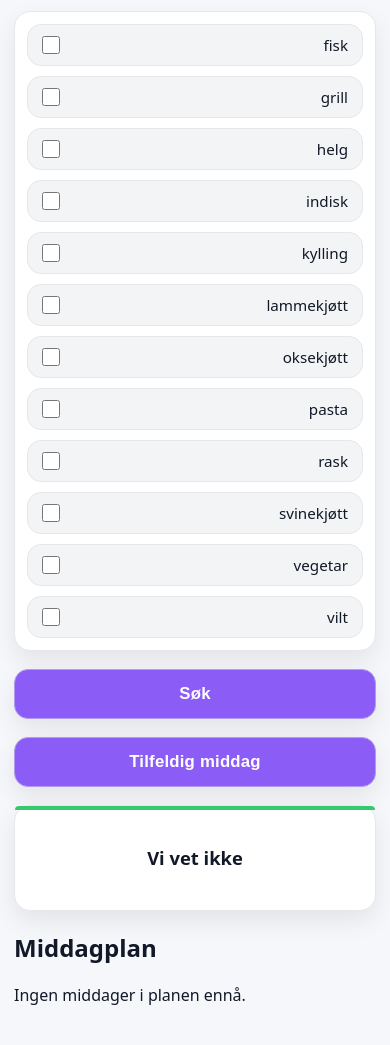
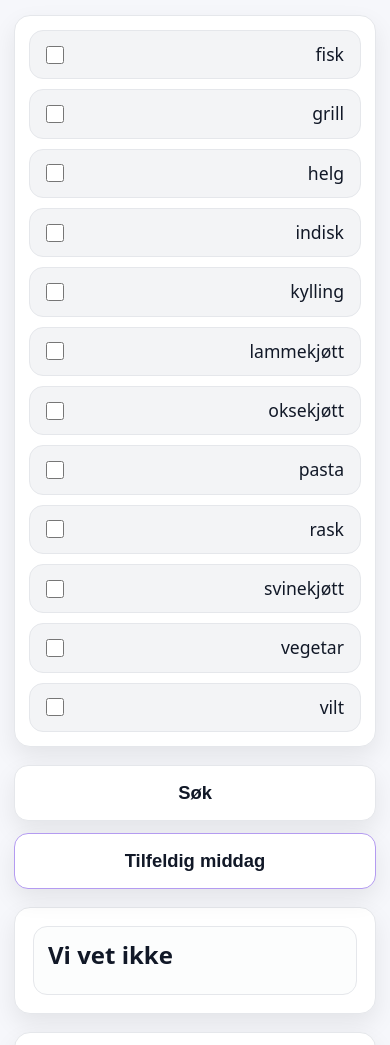
Before and after one commit to krhoybraten/hva-er-det-til-middag, a plain HTML site: page index.html in a window 390 px wide. Shown: the part 83-1128 px from the top of the page. Drawn offline with Linux system fonts and the light colour scheme.

Commit message:
Styling for dinner-plan

```diff
--- a/css/style.css
+++ b/css/style.css
@@ -1,15 +1,17 @@
-/* ===== Theme ===== */
+/* css/style.css */
+
+/* ---------- Theme (flat, no gradients) ---------- */
 :root{
-  --bg: #0f172a;
-  --panel: #111827;
-  --chip: #1f2937;
+  --bg: #0f172a;         /* slate-900 */
+  --panel: #111827;      /* gray-900 */
+  --chip: #1f2937;       /* gray-800 */
   --text: #f9fafb;
   --muted: #9ca3af;
   --border: #374151;
-  --accent: #8b5cf6;   /* violet */
-  --accent2: #22c55e;  /* green */
+  --accent: #8b5cf6;     /* violet */
+  --danger: #ef4444;     /* red */
+  --radius: 16px;
   --shadow: 0 10px 24px rgba(0,0,0,.35);
-  --radius: 16px;
 }
 
 @media (prefers-color-scheme: light){
@@ -24,21 +26,21 @@
   }
 }
 
-/* ===== Base ===== */
+/* ---------- Base ---------- */
 *{ box-sizing: border-box; }
 
 body{
   margin: 0;
-  padding: 36px 20px;
+  padding: 32px 18px;
   font-family: system-ui, -apple-system, "Segoe UI", Roboto, Helvetica, Arial, sans-serif;
   background: var(--bg);
   color: var(--text);
 }
 
 #header{
-  max-width: 860px;
+  max-width: 980px;
   margin: 0 auto 18px;
-  font-size: clamp(1.7rem, 3vw, 2.3rem);
+  font-size: clamp(1.9rem, 3vw, 2.4rem);
   font-weight: 800;
   letter-spacing: .2px;
 }
@@ -49,12 +51,14 @@ body{
   height: 1px;
   margin-top: 12px;
   background: var(--border);
-  opacity: .7;
+  opacity: .8;
 }
 
-/* Shared panel look */
-#facets, #middag > ul > li{
-  max-width: 860px;
+/* Shared section card look */
+#facets,
+#middag,
+#dinner-plan{
+  max-width: 980px;
   margin: 0 auto 18px;
   background: var(--panel);
   border: 1px solid var(--border);
@@ -62,7 +66,7 @@ body{
   box-shadow: var(--shadow);
 }
 
-/* ===== Facets (chips) ===== */
+/* ---------- Facets (chips) ---------- */
 #facets{
   padding: 14px;
   display: flex;
@@ -70,7 +74,7 @@ body{
   gap: 10px;
 }
 
-/* Override inline style.display = "block" from JS */
+/* Your JS sets label.display = "block" inline, so override it */
 #facets label{
   display: inline-flex !important;
   align-items: center;
@@ -78,14 +82,16 @@ body{
 
   padding: 10px 14px;
   border-radius: 999px;
+
   background: var(--chip);
   border: 1px solid var(--border);
 
   cursor: pointer;
   user-select: none;
-  font-size: 0.95rem;
+  font-size: 1.05rem;
+  line-height: 1.1;
 
-  transition: transform .12s ease, border-color .12s ease, background .12s ease;
+  transition: transform .12s ease, background .12s ease, border-color .12s ease;
 }
 
 #facets label:hover{
@@ -93,7 +99,6 @@ body{
   border-color: color-mix(in srgb, var(--border), var(--text) 18%);
 }
 
-/* Checkbox itself */
 #facets input[type="checkbox"]{
   width: 18px;
   height: 18px;
@@ -101,106 +106,184 @@ body{
   accent-color: var(--accent);
 }
 
-/* Selected chip (pure CSS): uses :has() */
 #facets label:has(input:checked){
+  background: color-mix(in srgb, var(--accent), var(--chip) 82%);
   border-color: color-mix(in srgb, var(--accent), var(--border) 35%);
-  background: color-mix(in srgb, var(--accent), var(--chip) 82%);
 }
 
-/* Fallback: if browser doesn’t support :has(), it still looks fine */
-@supports not selector(label:has(input:checked)){
-  /* no-op */
+/* ---------- Buttons row ---------- */
+#search-buttons{
+  max-width: 980px;
+  margin: 0 auto 18px;
+
+  display: flex;
+  gap: 12px;
+  flex-wrap: wrap;
 }
 
-/* ===== Buttons ===== */
-button {
-  max-width: 860px;
-  width: 100%;
-  display: block;
-  margin: 0 auto 18px;
+#search-buttons button{
+  flex: 1;
+  min-width: 220px;
 
   padding: 14px 16px;
   border-radius: 14px;
+  border: 1px solid var(--border);
+
+  background: var(--panel);
+  color: var(--text);
+
+  font-size: 1.1rem;
+  font-weight: 800;
+  cursor: pointer;
+
+  box-shadow: var(--shadow);
+  transition: transform .12s ease, border-color .12s ease;
+}
+
+#search-buttons button:hover{
+  transform: translateY(-1px);
+  border-color: color-mix(in srgb, var(--border), var(--text) 18%);
+}
+
+#search-buttons button:active{
+  transform: translateY(0);
+}
+
+/* Make the "random" button slightly accented without gradients */
+#random-dinner{
+  border-color: color-mix(in srgb, var(--accent), var(--border) 45%) !important;
+}
+
+/* ---------- Result list (#middag) ---------- */
+#middag{
+  padding: 18px;
+}
+
+#middag ul{
+  margin: 0;
+  padding-left: 0;
+  list-style: none;
+  display: grid;
+  gap: 14px;
+}
+
+#middag li{
+  padding: 14px;
+  border: 1px solid var(--border);
+  border-radius: 14px;
+  background: color-mix(in srgb, var(--panel), var(--chip) 22%);
+}
+
+#middag h2, #middag h3{
+  margin: 0 0 10px 0;
+  font-size: 1.35rem;
+  line-height: 1.2;
+}
+
+#middag a{
+  color: color-mix(in srgb, var(--accent), var(--text) 15%);
+  text-decoration: none;
+}
+#middag a:hover{ text-decoration: underline; }
+
+/* Buttons inside results (e.g. "Legg til i middagplan") */
+#middag button{
+  margin-top: 10px;
+  padding: 10px 12px;
+  border-radius: 12px;
   border: 1px solid color-mix(in srgb, var(--accent), var(--border) 45%);
   background: var(--accent);
   color: white;
-
-  font-size: 1.05rem;
   font-weight: 800;
-  letter-spacing: .2px;
   cursor: pointer;
-
-  box-shadow: var(--shadow);
-  transition: transform .12s ease, filter .12s ease;
 }
 
-button:hover{
-  transform: translateY(-1px);
-  filter: brightness(1.02);
+/* Recipe list inside a dinner card */
+#middag li ul{
+  margin-top: 10px;
+  padding-left: 1.2rem;
+  list-style: disc;
+}
+#middag li ul li{
+  padding: 0;
+  border: 0;
+  background: transparent;
 }
 
-button:active{
-  transform: translateY(0);
-  filter: brightness(.98);
+/* ---------- Dinner plan ---------- */
+#dinner-plan{
+  padding: 18px;
 }
 
-/* ===== Result ===== */
-#middag h3 {
-  text-align: center;
-  font-size: clamp(1.15rem, 2vw, 1.6rem);
-  font-weight: 850;
-
+#dinner-plan h2{
+  margin: 0 0 12px 0;
+  font-size: 1.4rem;
 }
 
-#middag > ul {
-  padding: 0px;
+#dinner-plan ul{
+  margin: 0;
+  padding-left: 0;
+  list-style: none;
+  display: grid;
+  gap: 10px;
 }
 
-#middag > ul > li {
-  padding: 22px 18px;
-  line-height: 1.25;
-  position: relative;
-  list-style: none;
+#dinner-plan li{
+  display: flex;
+  align-items: center;
+  justify-content: space-between;
+  gap: 12px;
+
+  padding: 12px 14px;
+  border: 1px solid var(--border);
+  border-radius: 14px;
+  background: color-mix(in srgb, var(--panel), var(--chip) 22%);
 }
 
-/* subtle “card accent” */
-#middag > ul > li::before{
-  content:"";
-  position:absolute;
-  inset: 0 0 auto 0;
-  height: 4px;
-  background: var(--accent2);
-  border-radius: var(--radius) var(--radius) 0 0;
-  opacity: .9;
+#dinner-plan button{
+  padding: 10px 12px;
+  border-radius: 12px;
+  border: 1px solid color-mix(in srgb, var(--danger), var(--border) 45%);
+  background: transparent;
+  color: color-mix(in srgb, var(--danger), var(--text) 15%);
+  font-weight: 800;
+  cursor: pointer;
 }
 
-button:active ~ #middag{
-  animation: pop .22s ease-out;
+#dinner-plan button:hover{
+  background: color-mix(in srgb, var(--danger), transparent 88%);
 }
 
-@keyframes pop{
-  from{ transform: translateY(2px); opacity: .75; }
-  to{ transform: translateY(0); opacity: 1; }
-}
-
-/* ===== Accessibility / focus ===== */
+/* ---------- Accessibility ---------- */
 :focus-visible{
-  outline: 3px solid color-mix(in srgb, var(--accent), white 20%);
+  outline: 3px solid color-mix(in srgb, var(--accent), white 25%);
   outline-offset: 3px;
   border-radius: 10px;
 }
 
-#facets input:focus-visible{
-  outline-offset: 2px;
-}
-
-/* ===== Mobile tweaks ===== */
+/* ---------- Mobile: bigger text, nicer stacking ---------- */
 @media (max-width: 520px){
   body{ padding: 26px 14px; }
-  #facets{ padding: 12px; }
+
   #facets label{
     width: 100%;
     justify-content: space-between;
+    padding: 14px 16px;
+    font-size: 1.1rem;
     border-radius: 14px;
   }
+
+  #search-buttons{
+    flex-direction: column;
+  }
+
+  #search-buttons button{
+    min-width: 0;
+    font-size: 1.15rem;
+    padding: 16px;
+  }
+
+  #middag h2, #middag h3{
+    font-size: 1.5rem;
+  }
 }
```
